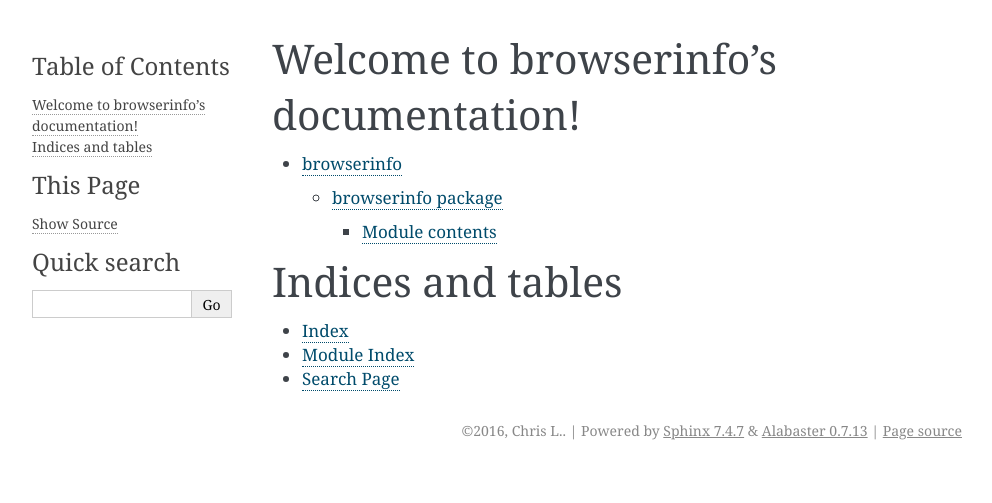
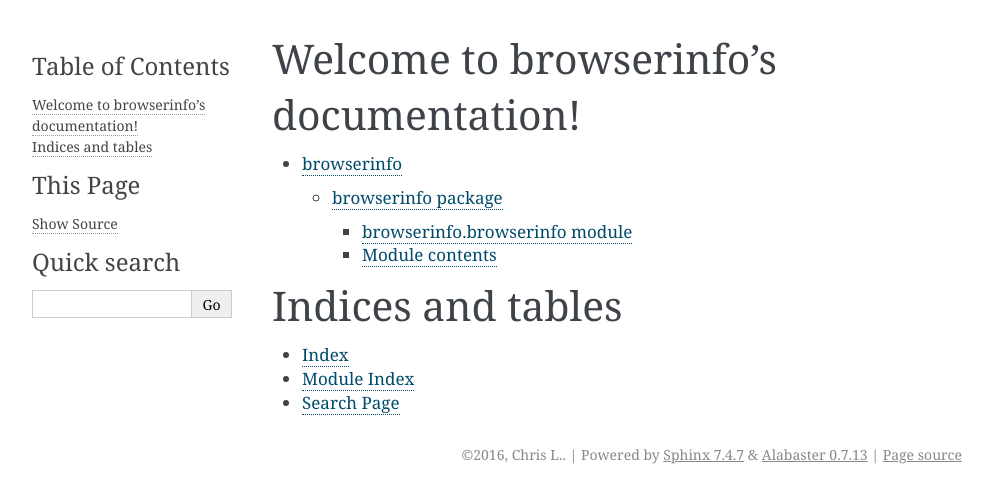
Before and after one commit to stylesuxx/browserinfo, a Sphinx documentation site: the page built from docs/index.rst, in a window 1280 px wide. Shown: the top 503 px of the page, without its empty margins (148-1140 px from the left). Built offline with Sphinx 7.4.7, drawn with Linux system fonts in a browser that asks for light colours.

Commit message:
Testing sub modules

```diff
--- a/docs/browserinfo.rst
+++ b/docs/browserinfo.rst
@@ -1,5 +1,17 @@
 browserinfo package
 ===================
+
+----------
+Submodules
+
+browserinfo.browserinfo module
+------------------------------
+
+.. automodule:: browserinfo.browserinfo
+    :members:
+    :undoc-members:
+    :show-inheritance:
+
 
 Module contents
 ---------------
```
